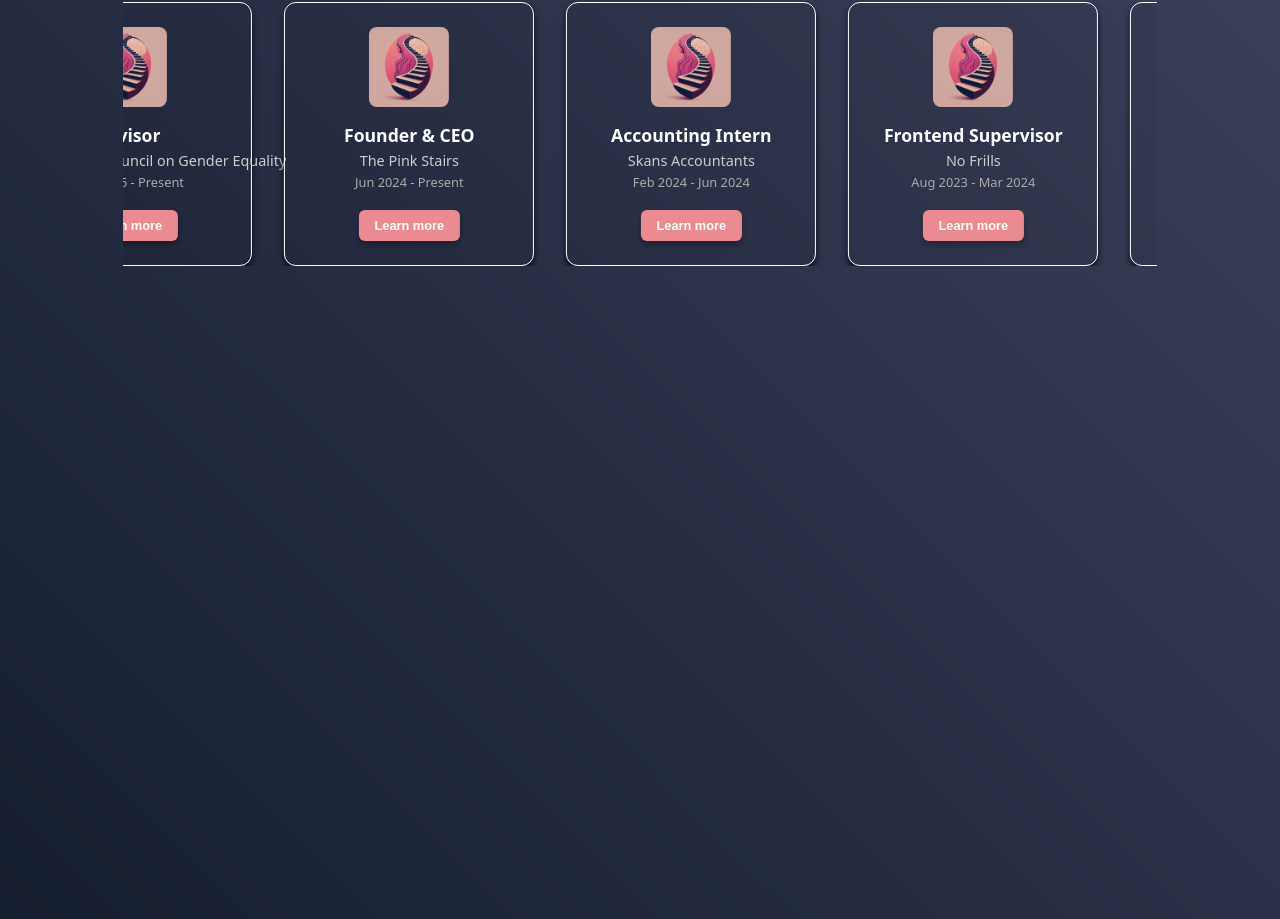
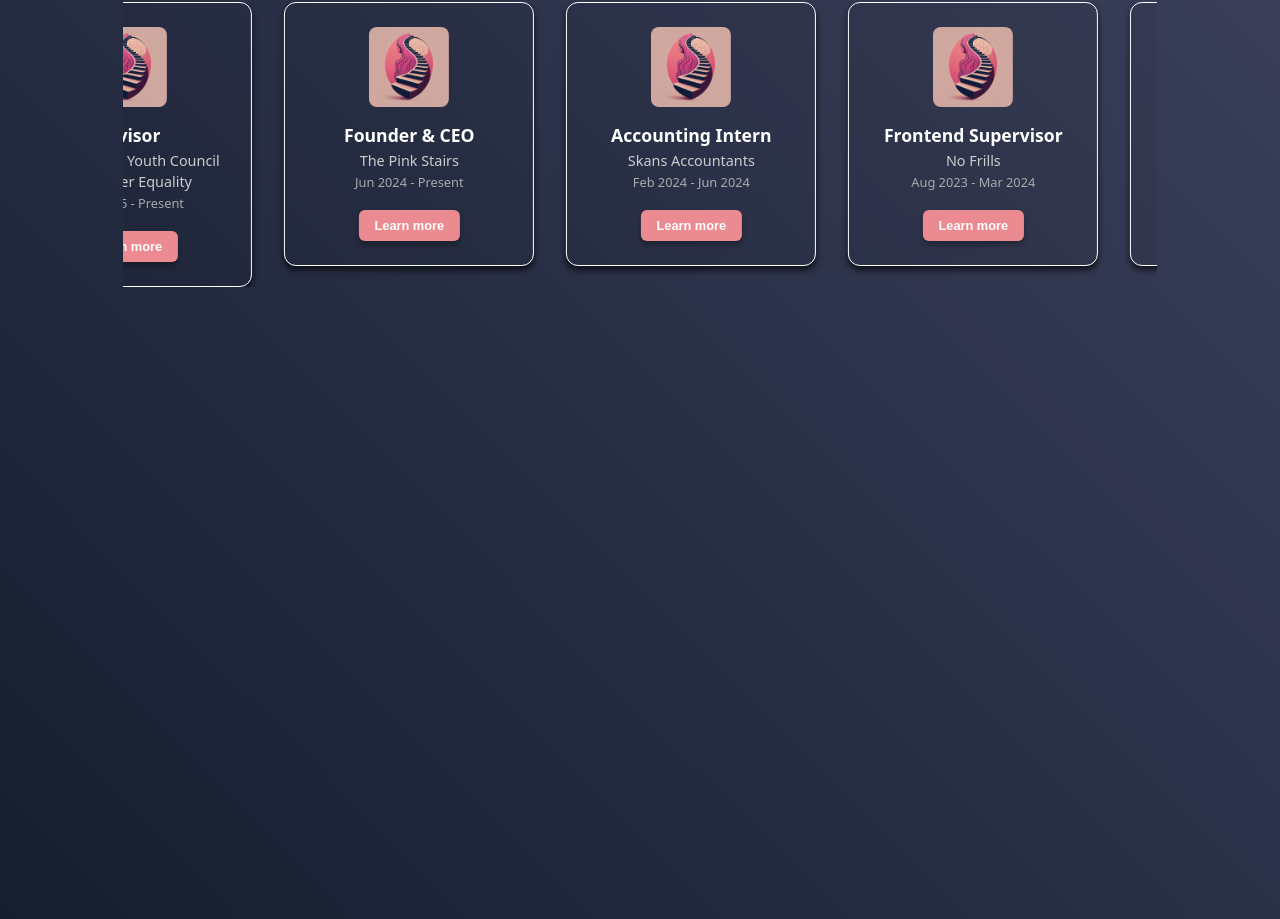
Before and after one commit to sxnnywu/personal-website, a React (Vite) app: page / in a window 1280 px wide. Shown: the part 1010-1929 px from the top of the page. Built offline with nearby package versions, Linux system fonts and the light colour scheme.

Commit message:
exp belt wrap words

```diff
--- a/src/components/ExperienceItem.css
+++ b/src/components/ExperienceItem.css
@@ -27,6 +27,12 @@
     font-weight: 600;
     margin: 0;
     color: #ffffff;
+}
+
+.experience-item p,
+.experience-item span {
+    white-space: normal;
+    overflow-wrap: break-word;
 }
 
 .experience-item p:last-of-type {
```
